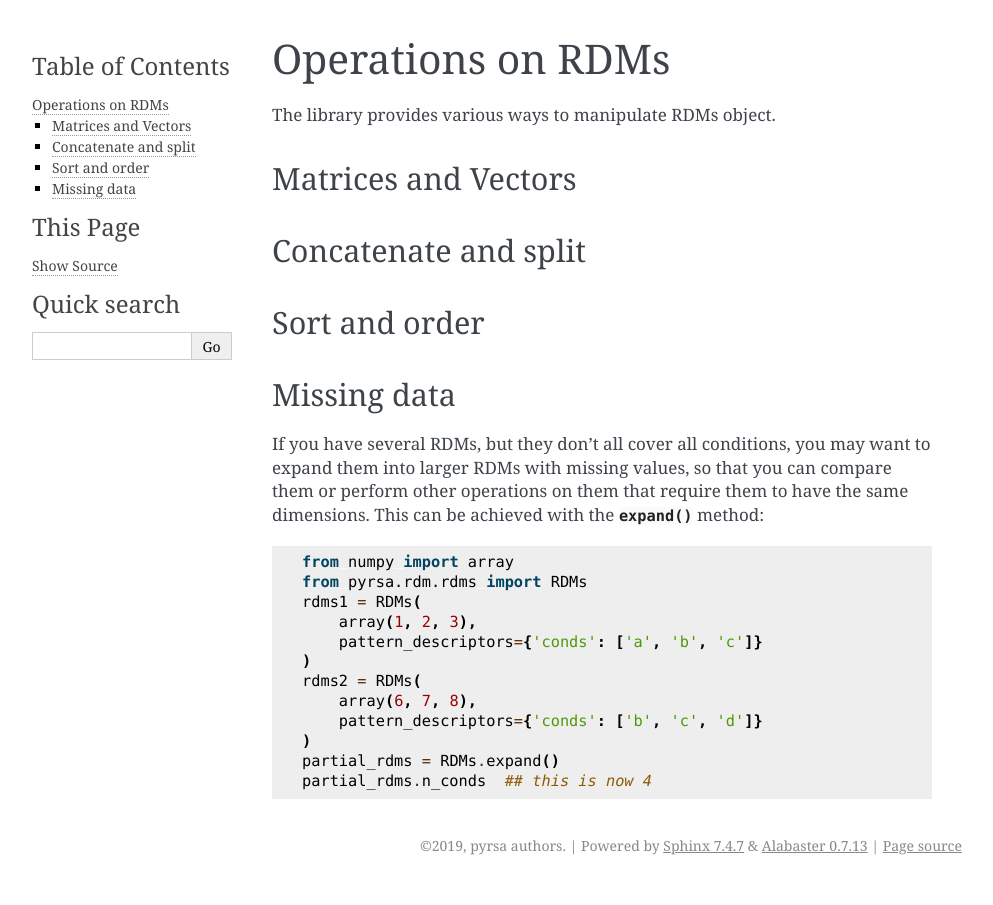
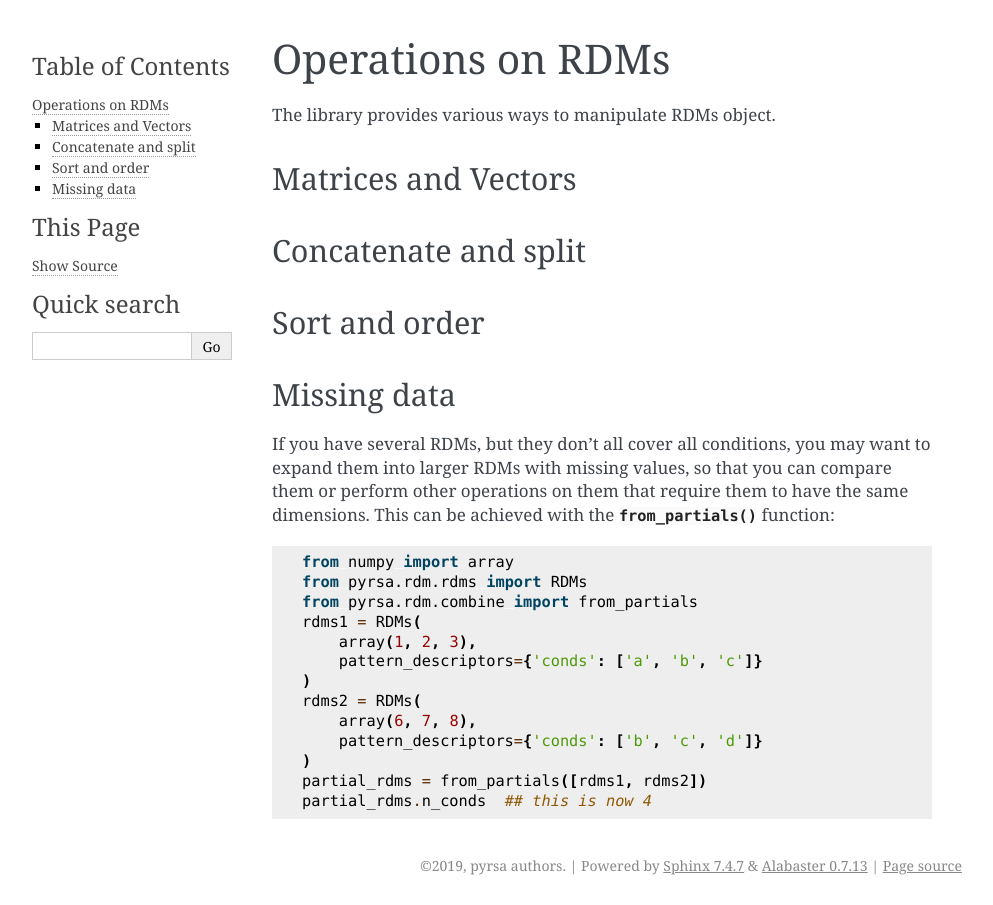
Before and after one commit to rsagroup/rsatoolbox, a Sphinx documentation site: the page built from docs/source/operations.rst, in a window 1280 px wide. Shown: the whole page, without its empty margins (148-1141 px from the left). Built offline with Sphinx 7.4.7, drawn with Linux system fonts in a browser that asks for light colours; pages that are not in the unit, such as notebooks, are missing from menus.

Commit message:
operations doc now reflects new name of from_partials

```diff
--- a/docs/source/operations.rst
+++ b/docs/source/operations.rst
@@ -25,12 +25,13 @@ If you have several RDMs, but they don't all cover all conditions,
 you may want to expand them into larger RDMs with missing values,
 so that you can compare them or perform other operations on them
 that require them to have the same dimensions. This can be achieved
-with the :meth:`~pyrsa.rdm.rdms.RDMs.expand` method:
+with the :meth:`~pyrsa.rdm.combine.from_partials` function:
 
 .. code-block:: python
 
     from numpy import array
     from pyrsa.rdm.rdms import RDMs
+    from pyrsa.rdm.combine import from_partials
     rdms1 = RDMs(
         array(1, 2, 3),
         pattern_descriptors={'conds': ['a', 'b', 'c']}
@@ -39,5 +40,5 @@ with the :meth:`~pyrsa.rdm.rdms.RDMs.expand` method:
         array(6, 7, 8),
         pattern_descriptors={'conds': ['b', 'c', 'd']}
     )
-    partial_rdms = RDMs.expand()
+    partial_rdms = from_partials([rdms1, rdms2])
     partial_rdms.n_conds  ## this is now 4
```
